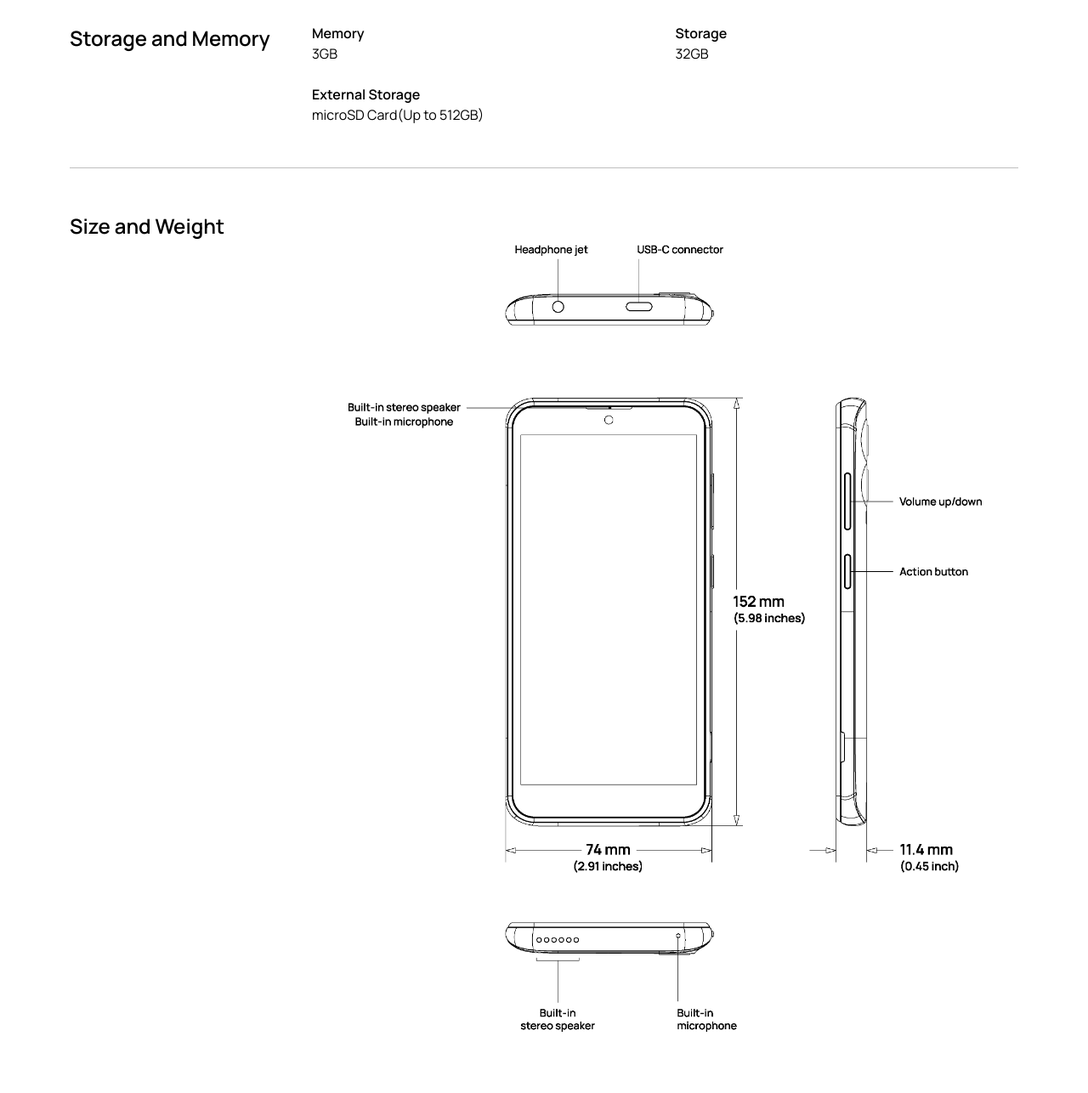
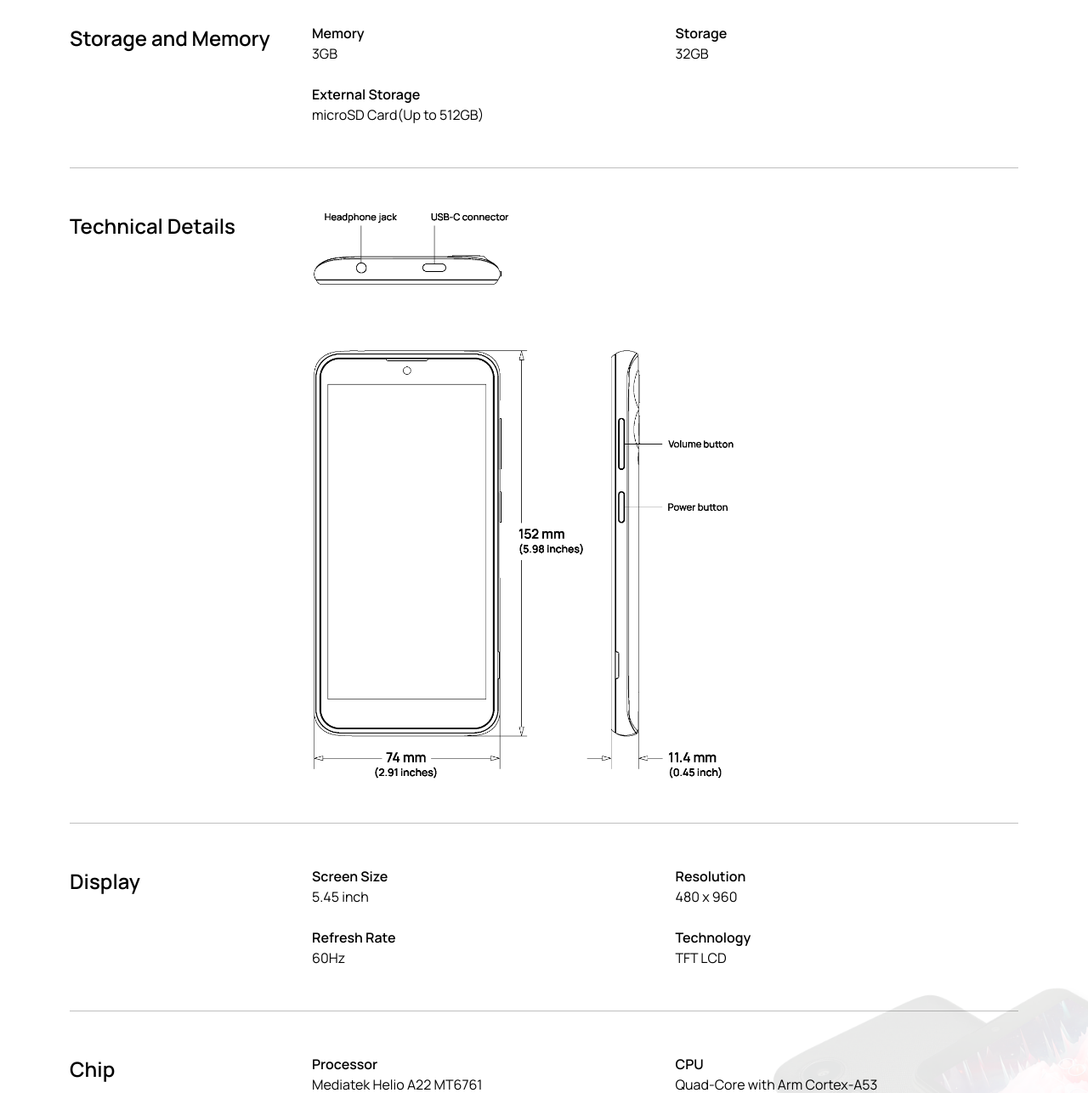
Before and after one commit to salmankhan03/i-nova, a PHP site: page /spec.php in a window 1280 px wide. Shown: the part 404-1690 px from the top of the page at 85% size. Run offline with PHP 8.4, Linux system fonts and the light colour scheme; some libraries are stand-ins or nearby versions.

Commit message:
update feature text for universal connectivity and update technical details

```diff
--- a/northlight.php
+++ b/northlight.php
@@ -152,7 +152,7 @@
                         <div class="col-xl-7 col-lg-6">
                             <div class="feature-text-wrap">
                                 <div class="title fw-bold">Universal Connectivity</div>
-                                <div class="feature-text">With USB-C, enjoy rapid charging and universal compatibility, making it easier than ever to keep your Northlight powered up and ready to go.</div>
+                                <div class="feature-text">With USB-C, enjoy universal compatibility, making it easier than ever to keep your Northlight powered up, reliably connected, and always ready to go.</div>
                             </div>
                         </div>
                         <div class="col-xl-5 col-lg-6 lg-center">
--- a/spec.php
+++ b/spec.php
@@ -64,14 +64,14 @@
                     <hr>
                     <div class="row">
                         <div class="col-md-3">
-                            <div class="spec-type">Size and Weight</div>
+                            <div class="spec-type">Technical Details</div>
                         </div>
                         <div class="col-md-9">
                             <div class="row">
                                 <div class="col-12">
                                     <!-- <div class="spec-title">152mm x 74mm x 11.4mm</div> -->
                                     <!-- <p></p> -->
-                                    <img src="img/spec/spec_size_drawing.png" alt="" class="img-fluid">
+                                    <img src="img/spec/spec_size_drawing.png" alt="" class="img-fluid" style="max-height: 670px;">
                                 </div>
                             </div>
                         </div>
```
Also changed, not shown: img/spec/spec_size_drawing.png.
